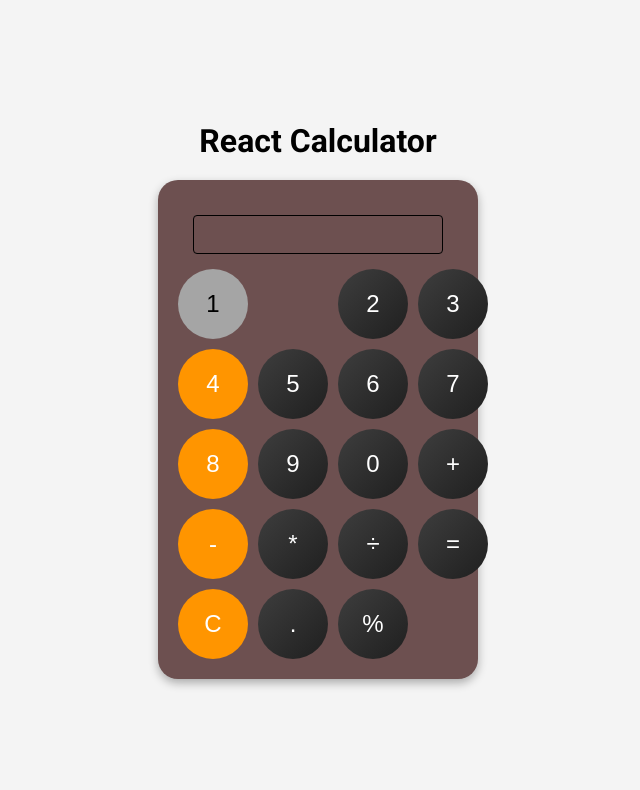
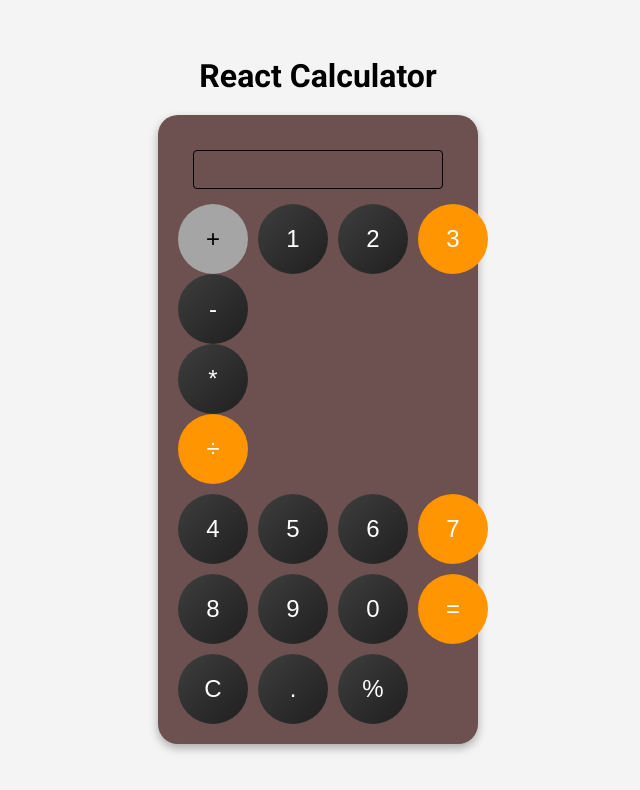
Before and after one commit to Mzhgn/React-Calculator, a React (Create React App) app: page / in a window 1280 px wide. Shown: the top 790 px of the page, without its empty margins (322-962 px from the left). Built offline with nearby package versions, Linux system fonts and the light colour scheme.

Commit message:
operators div

```diff
--- a/src/components/Calculator.js
+++ b/src/components/Calculator.js
@@ -32,16 +32,18 @@ const Calculator = () => {
         {/* {Placeholder for input/output} */}
         <input type="text" value={input} readOnly />
       </div>
+
       <div className="buttons">
+        <div className="operators">
+          {operations.map((op) => (
+            <button key={op} onClick={() => handleClick(op)}>
+              {op}
+            </button>
+          ))}
+        </div>
         {numbers.map((num) => (
           <button key={num} onClick={() => handleClick(num)}>
             {num}
-          </button>
-        ))}
-
-        {operations.map((op) => (
-          <button key={op} onClick={() => handleClick(op)}>
-            {op}
           </button>
         ))}
 
```
